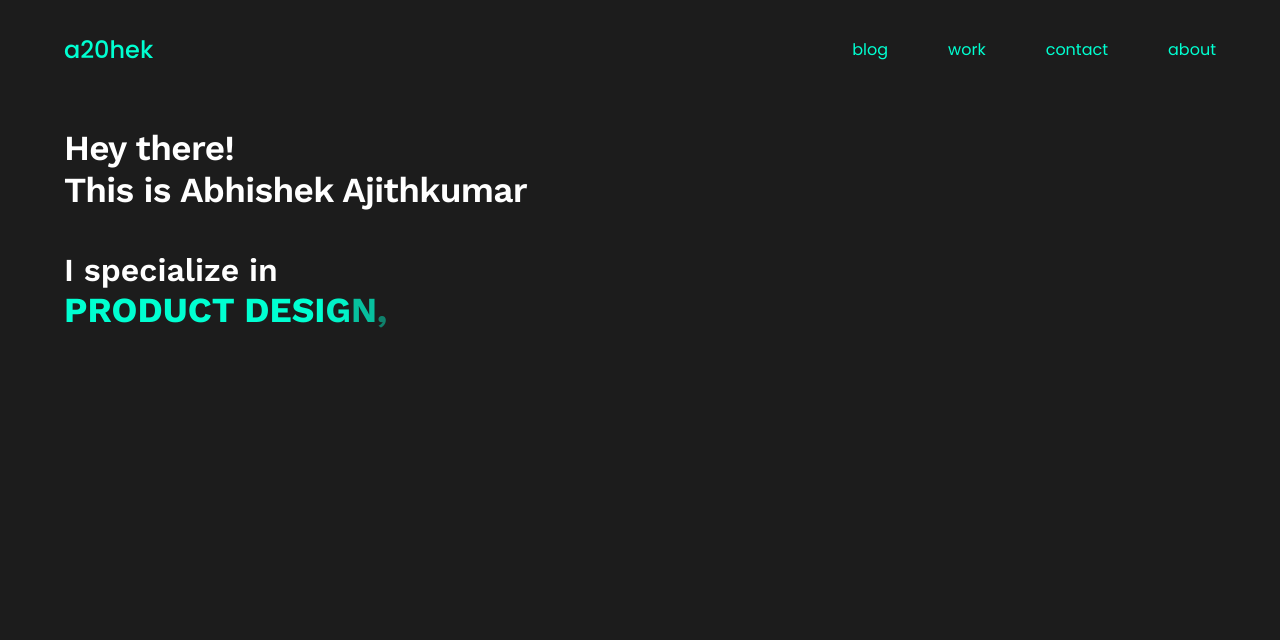
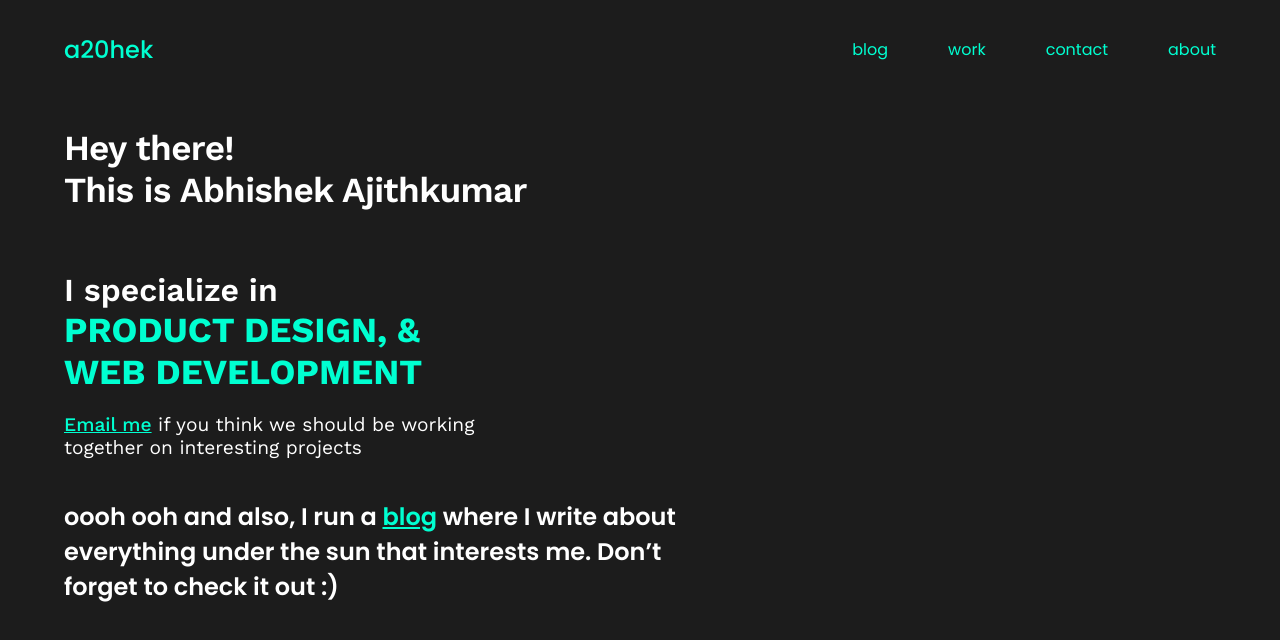
Before and after one commit to a20hek/a20hek_2.0, a Next.js app: page / in a window 1280 px wide. Shown: the top 640 px of the page. Built offline with nearby package versions, Linux system fonts and the light colour scheme.

Commit message:
deploy 2

```diff
--- a/pages/index.js
+++ b/pages/index.js
@@ -3,29 +3,6 @@ import Navbar from './components/Navbar';
 import { motion } from 'framer-motion';
 
 export default function Home() {
-	const line1 = 'Hey there!';
-	const line2 = ' This is Abhishek Ajithkumar';
-	const line3 = 'I specialize in';
-	const line4 = 'PRODUCT DESIGN, & ';
-	const line5 = 'WEB DEVELOPMENT';
-	const sentence = {
-		hidden: { opacity: 1 },
-		visible: {
-			opacity: 1,
-			transition: {
-				delay: 0.5,
-				staggerChildren: 0.08,
-			},
-		},
-	};
-
-	const letter = {
-		hidden: { opacity: 0, y: 50 },
-		visible: {
-			opacity: 1,
-			y: 0,
-		},
-	};
 	return (
 		<motion.div className='App' initial={{ opacity: 0 }} animate={{ opacity: 1 }}>
 			<Head>
@@ -42,91 +19,31 @@ export default function Home() {
 			<br />
 			<br />
 			<div className='hero'>
-				<motion.h1 variants={sentence} initial='hidden' animate='visible'>
-					{line1.split('').map((char, index) => {
-						return (
-							<motion.span
-								className='intro'
-								key={char + '-' + index}
-								variants={letter}>
-								{char}
-							</motion.span>
-						);
-					})}
-					<br />
-					{line2.split('').map((char, index) => {
-						return (
-							<motion.span
-								className='intro'
-								key={char + '-' + index}
-								variants={letter}>
-								{char}
-							</motion.span>
-						);
-					})}
-					<br />
-					<br />
-					{line3.split('').map((char, index) => {
-						return (
-							<motion.span
-								className='intro2'
-								key={char + '-' + index}
-								variants={letter}>
-								{char}
-							</motion.span>
-						);
-					})}
-					<br />
-					{line4.split('').map((char, index) => {
-						return (
-							<motion.span
-								className='intro3'
-								key={char + '-' + index}
-								variants={letter}>
-								{char}
-							</motion.span>
-						);
-					})}
-					<br />
-					{line5.split('').map((char, index) => {
-						return (
-							<motion.span
-								className='intro3'
-								key={char + '-' + index}
-								variants={letter}>
-								{char}
-							</motion.span>
-						);
-					})}
-				</motion.h1>
-				<motion.p className='intro2' variants={sentence} initial='hidden' animate='visible'>
-					{/* I specialize in */}
-				</motion.p>
-				{/* <h1 className='intro3'>
+				<h1 className='intro'>
+					Hey there!
+					<br /> This is Abhishek Ajithkumar
+				</h1>
+				<br />
+				<br />
+				<br />
+				<p className='intro2'>I specialize in</p>
+				<h1 className='intro3'>
 					PRODUCT DESIGN, & <br />
 					WEB DEVELOPMENT <br />
-				</h1> */}
+				</h1>
 				<br />
-				<motion.p
-					initial={{ opacity: 0 }}
-					animate={{ opacity: 1 }}
-					transition={{ delay: 7 }}
-					className='contact'>
+				<p className='contact'>
 					<a href='mailto:abhishek@a20hek.com' className='email'>
 						Email me
 					</a>
 					&nbsp;if you think we should be working together on interesting projects
-				</motion.p>
+				</p>
 				<br />
 				<br />
-				<motion.h1
-					initial={{ opacity: 0 }}
-					animate={{ opacity: 1 }}
-					transition={{ delay: 8 }}
-					className='blog'>
+				<h1 className='blog'>
 					oooh ooh and also, I run a <a href='/blog'>blog</a> where I write about
 					everything under the sun that interests me. Don’t forget to check it out {':)'}
-				</motion.h1>
+				</h1>
 			</div>
 		</motion.div>
 	);
```
